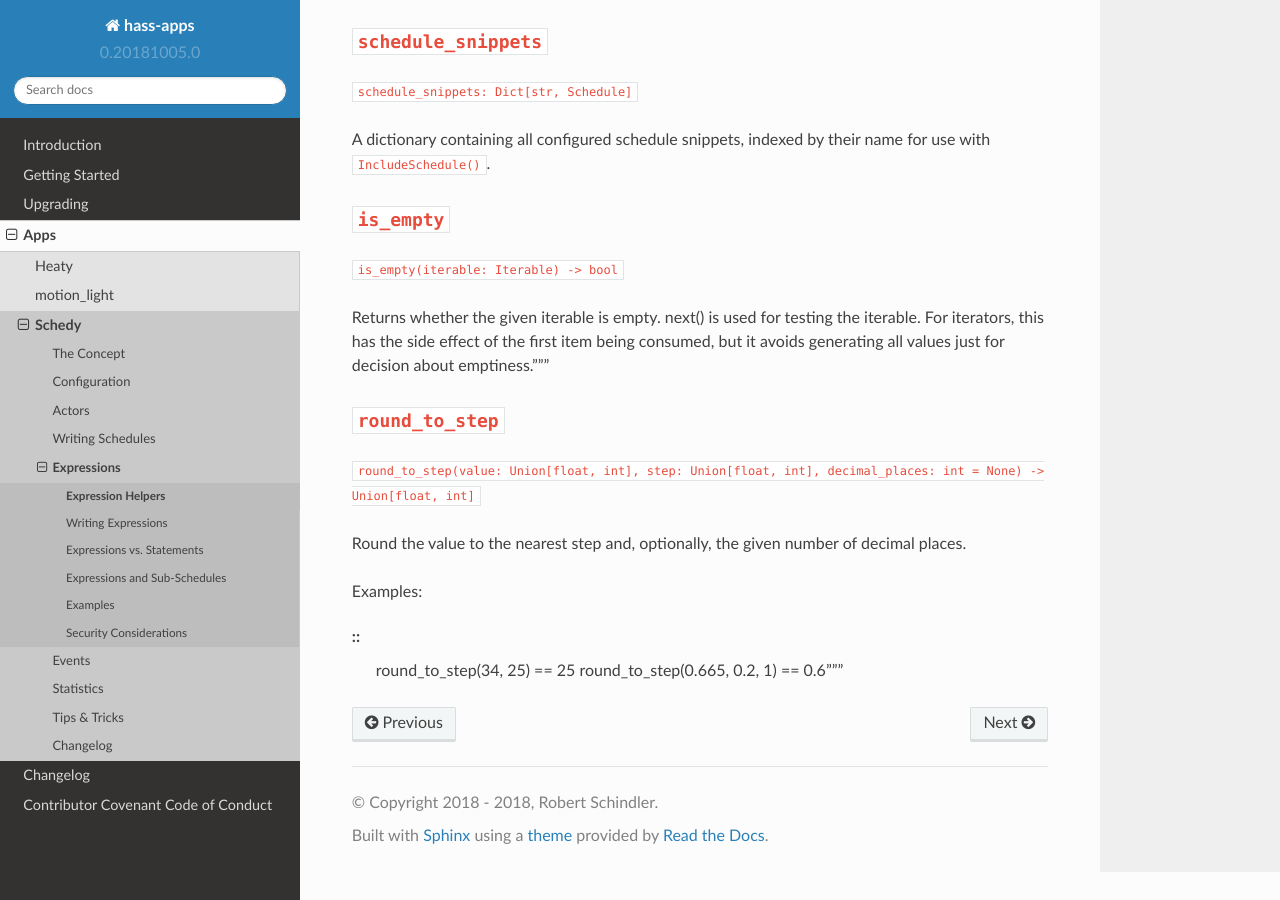
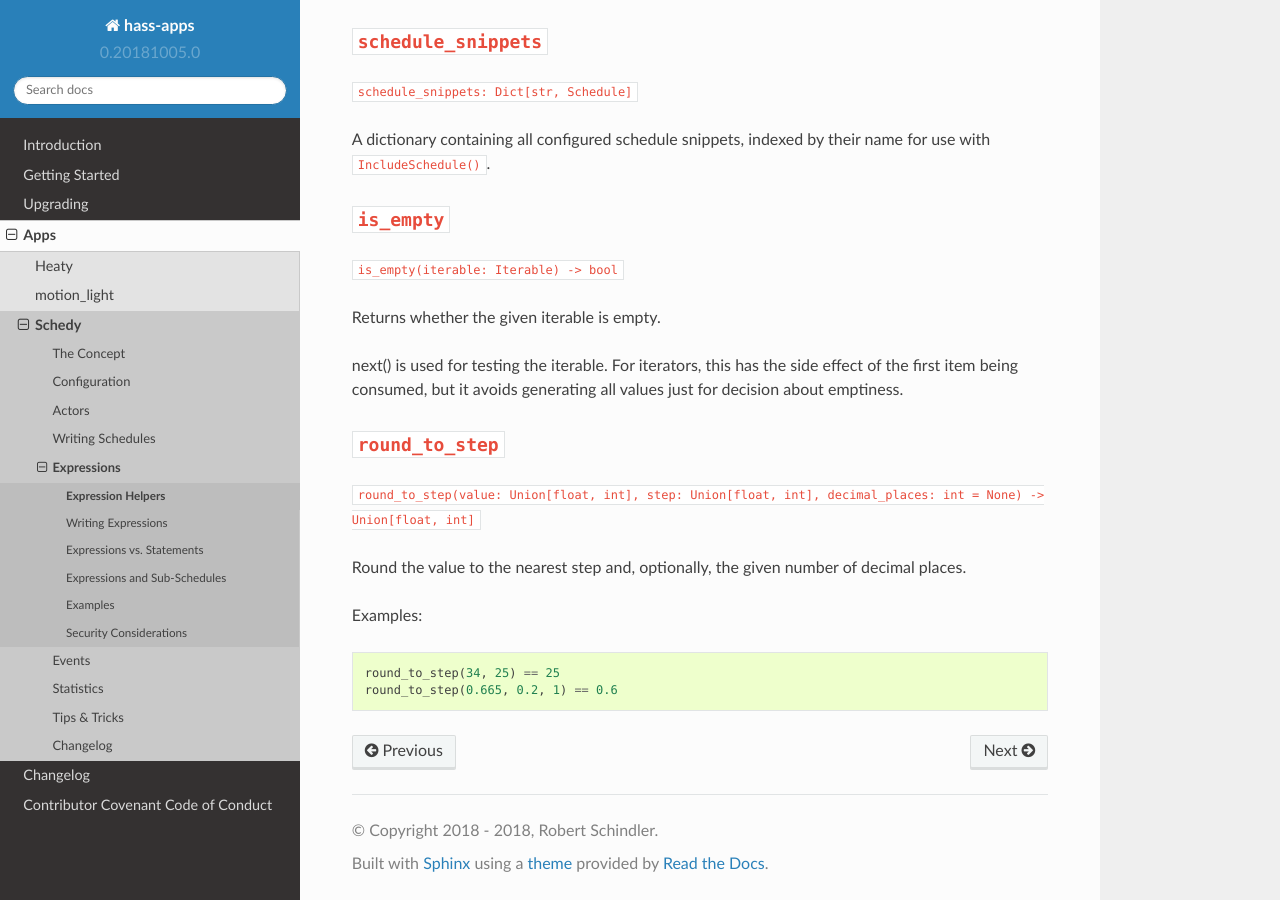
Before and after one commit to bob1de/hass-apps, a Sphinx documentation site: the page built from docs/apps/schedy/expressions/helpers/basic.rst, in a window 1280 px wide and 900 px high, scrolled down 517 px. Built offline with Sphinx 7.4.7 and the Read the Docs theme 2.0.0, drawn with Linux system fonts in a browser that asks for light colours.

```diff
--- a/docs/apps/schedy/expressions/helpers/basic.rst
+++ b/docs/apps/schedy/expressions/helpers/basic.rst
@@ -36,9 +36,10 @@ their name for use with ``IncludeSchedule()``.
 ``is_empty(iterable: Iterable) -> bool``
 
 Returns whether the given iterable is empty.
+
 next() is used for testing the iterable. For iterators, this has the
 side effect of the first item being consumed, but it avoids generating
-all values just for decision about emptiness."""
+all values just for decision about emptiness.
 
 
 ``round_to_step``
@@ -52,5 +53,6 @@ of decimal places.
 Examples:
 
 ::
+
     round_to_step(34, 25) == 25
-    round_to_step(0.665, 0.2, 1) == 0.6"""
+    round_to_step(0.665, 0.2, 1) == 0.6
```
